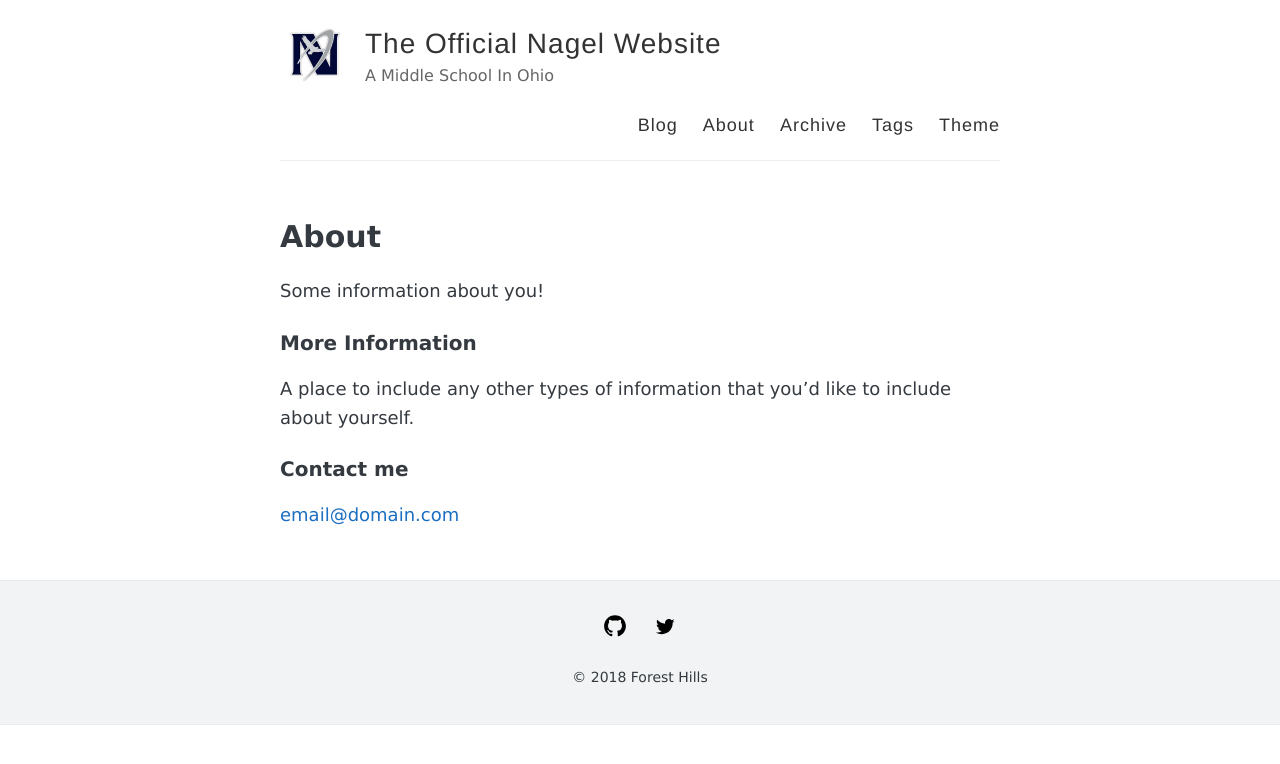
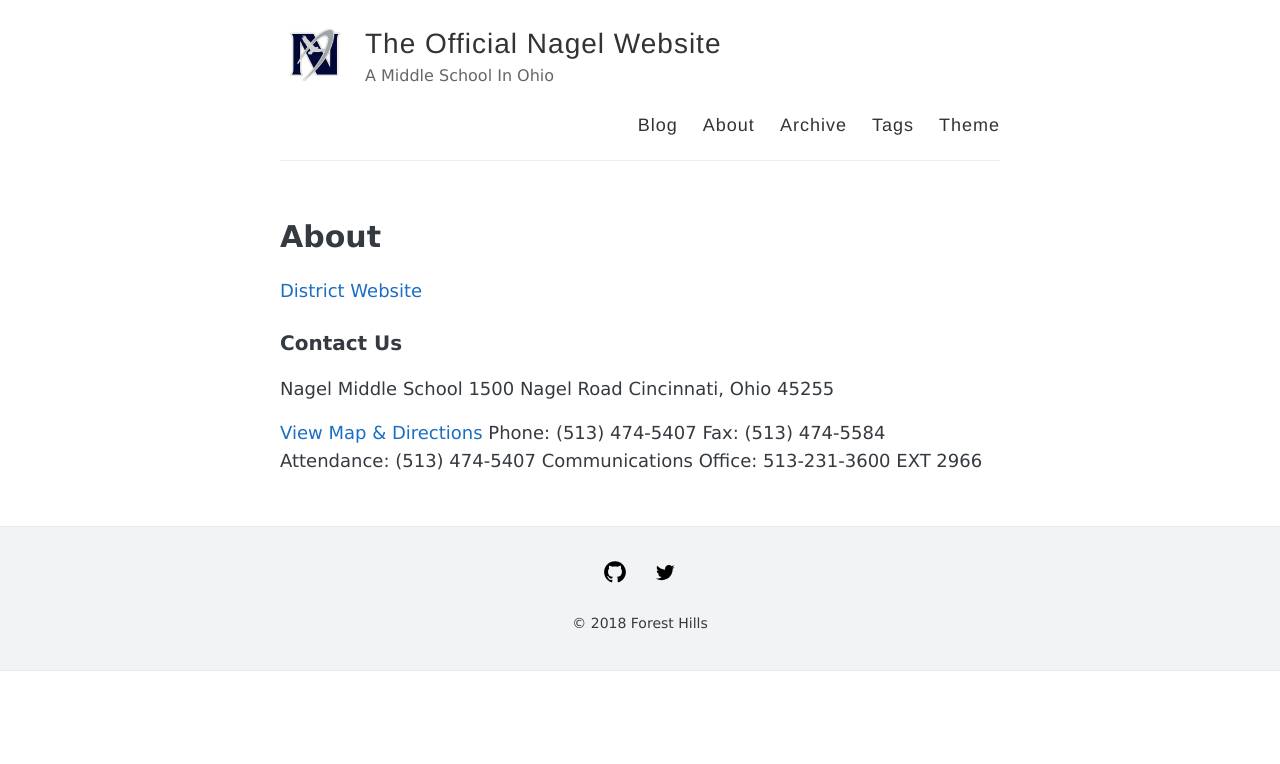
Before and after one commit to FHSD-Nagel-Journalist-1/FHSD-Nagel-Journalist-1.github.io, a Jekyll site: the page built from about.md, in a window 1280 px wide. Shown: the top 764 px of the page. Built offline with Jekyll 4.4.1, drawn with Linux system fonts in a browser that asks for light colours.

Commit message:
Changed About

```diff
--- a/about.md
+++ b/about.md
@@ -4,12 +4,16 @@ title: About
 permalink: /about/
 ---
 
-Some information about you!
+ <a href="http://foresthills.edu">District Website</a>
 
-### More Information
+### Contact Us
 
-A place to include any other types of information that you'd like to include about yourself.
+Nagel Middle School
+1500 Nagel Road
+Cincinnati, Ohio 45255
 
-### Contact me
-
-[email@domain.com](mailto:email@domain.com)
+<a href="https://www.google.com/maps/dir/''/Nagel+Middle+School+1500+Nagel+Road+Cincinnati,+Ohio+45255/data=!4m5!4m4!1m0!1m2!1m1!1s0x8841a96b3db24575:0xff219b549d6bfe1e?sa=X&ved=0ahUKEwjCupues6_NAhXD44MKHTdOAMQQ9RcIiAEwDA">View Map & Directions</a>
+Phone: (513) 474-5407
+Fax: (513) 474-5584
+Attendance: (513) 474-5407
+Communications Office:  513-231-3600 EXT 2966
```
